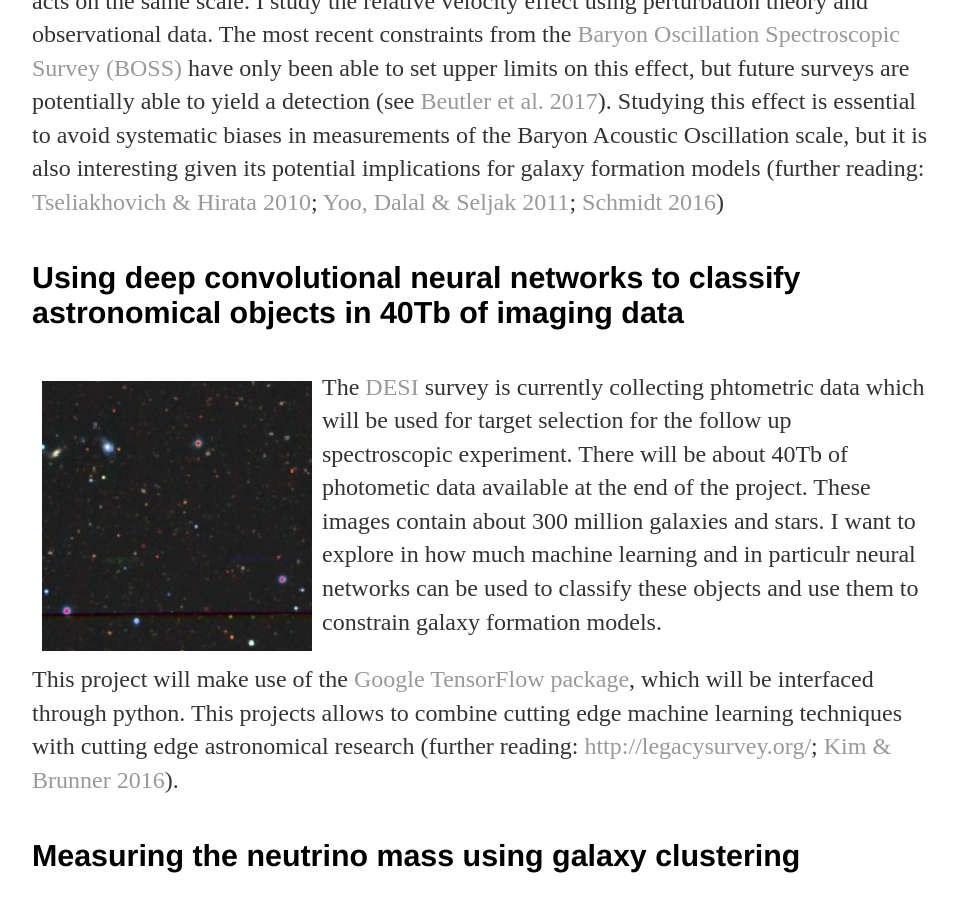
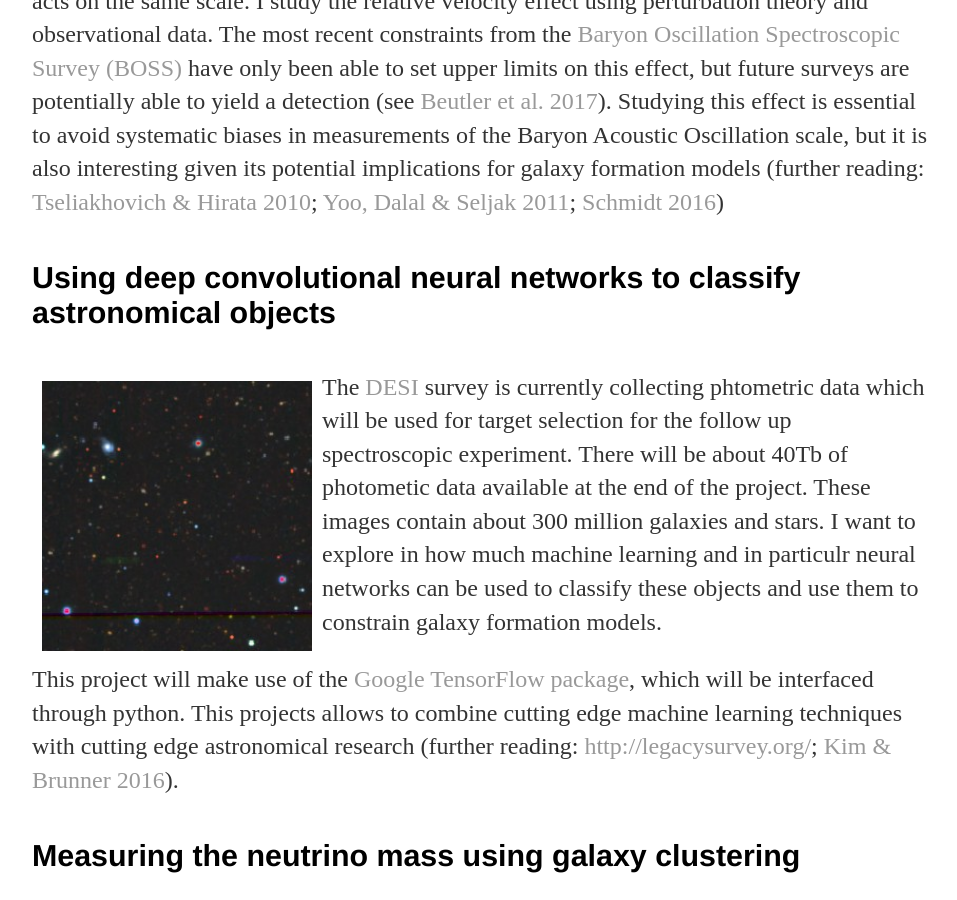
Before and after one commit to fbeutler/fbeutler.github.io, a Jekyll site: the page built from research/projects.html, in a window 1280 px wide and 900 px high, scrolled down 1478 px. Shown: the whole window, without its empty margins (160-1117 px from the left). Built offline with Jekyll 4.4.1, drawn with Linux system fonts in a browser that asks for light colours.

Commit message:
Update projects.html

```diff
--- a/research/projects.html
+++ b/research/projects.html
@@ -50,7 +50,7 @@ cosmological measurements have reached very high precision and systematic errors
   </div>
 
   <div class="post">
-    <h4>Using deep convolutional neural networks to classify astronomical objects in 40Tb of imaging data</h4>
+    <h4>Using deep convolutional neural networks to classify astronomical objects</h4>
 
     <img src="/static/791.jpg" alt="IMAGE OF DESI DECAL SURVEY" width="270" align="left" style="padding:10px">
     <p>
```
